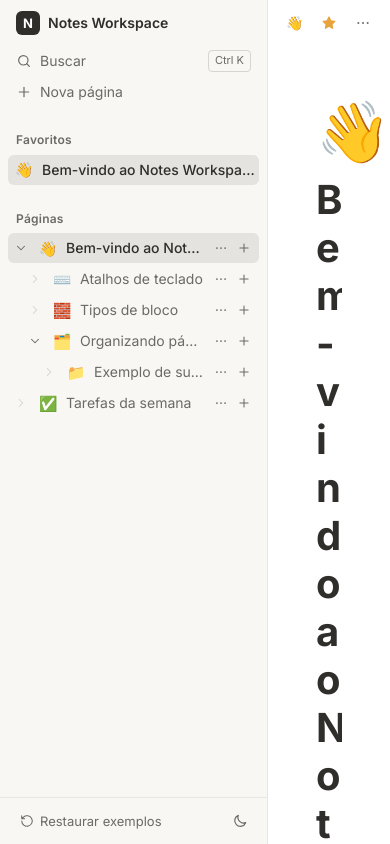
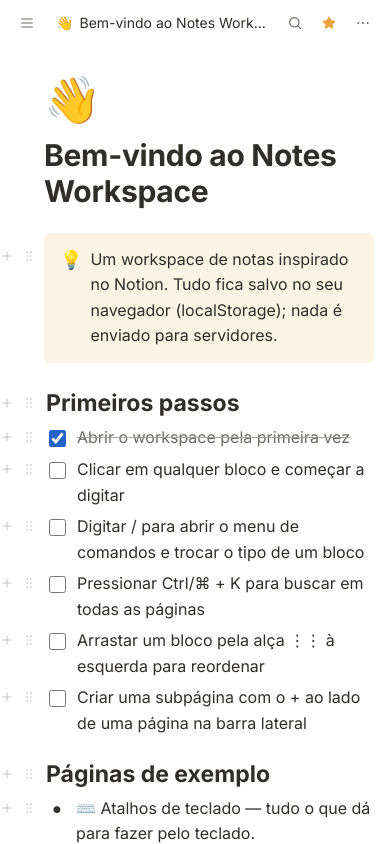
Before and after one commit to BrunoICosta/react-notes-workspace, a React (Vite) app: page / in a window 390 px wide. Built offline with nearby package versions, Linux system fonts and the light colour scheme.

Commit message:
feat(layout): sidebar becomes a drawer on small screens
Below 768px the sidebar slides in over a backdrop. The rest of the app is
made inert while it is open, focus moves to the close button and returns to
the menu button, and picking a page closes it.

```diff
--- a/src/features/editor/PageView.module.css
+++ b/src/features/editor/PageView.module.css
@@ -52,3 +52,18 @@
 .title:focus-visible {
   outline: none;
 }
+
+@media (max-width: 768px) {
+  /* Extra left padding keeps the block drag handles on screen. */
+  .page {
+    padding: var(--space-5) var(--space-4) 40vh 44px;
+  }
+
+  .icon {
+    font-size: 46px;
+  }
+
+  .title {
+    font-size: 30px;
+  }
+}
--- a/src/features/layout/AppLayout.module.css
+++ b/src/features/layout/AppLayout.module.css
@@ -33,3 +33,17 @@
 .skipLink:focus {
   transform: none;
 }
+
+.backdrop {
+  position: fixed;
+  inset: 0;
+  z-index: calc(var(--z-drawer) - 1);
+  background: var(--color-overlay);
+  animation: backdrop-in var(--duration-base) ease;
+}
+
+@keyframes backdrop-in {
+  from {
+    opacity: 0;
+  }
+}
--- a/src/features/layout/AppLayout.tsx
+++ b/src/features/layout/AppLayout.tsx
@@ -1,4 +1,6 @@
+import { useCallback, useEffect, useRef } from 'react';
 import { useHotkey } from '../../shared/hooks/useHotkey';
+import { useMediaQuery } from '../../shared/hooks/useMediaQuery';
 import { PageView } from '../editor/PageView';
 import { QuickSearch } from '../search/QuickSearch';
 import { DeletePageDialog } from '../sidebar/DeletePageDialog';
@@ -9,21 +11,41 @@ import { Topbar } from './Topbar';
 import { useUiStore } from './uiStore';
 import styles from './AppLayout.module.css';
 
+const MOBILE_QUERY = '(max-width: 768px)';
+
 export function AppLayout() {
   const activePage = useActivePage();
+  const isMobile = useMediaQuery(MOBILE_QUERY);
   const pendingDeletePageId = useUiStore((state) => state.pendingDeletePageId);
   const cancelDeletePage = useUiStore((state) => state.cancelDeletePage);
   const toggleSearch = useUiStore((state) => state.toggleSearch);
+  const sidebarOpen = useUiStore((state) => state.sidebarOpen);
+  const closeSidebar = useUiStore((state) => state.closeSidebar);
+  const menuButtonRef = useRef<HTMLButtonElement>(null);
   useHotkey('k', toggleSearch, { mod: true });
+
+  const drawerOpen = isMobile && sidebarOpen;
+
+  const closeDrawer = useCallback(() => {
+    closeSidebar();
+    menuButtonRef.current?.focus();
+  }, [closeSidebar]);
+
+  // Navigating to another page (or creating one) closes the drawer on mobile.
+  const activePageId = activePage?.id;
+  useEffect(() => {
+    closeSidebar();
+  }, [activePageId, closeSidebar]);
 
   return (
     <div className={styles.layout}>
       <a className={styles.skipLink} href="#main-content">
         Pular para o conteúdo
       </a>
-      <Sidebar />
-      <div className={styles.main}>
-        <Topbar page={activePage} />
+      <Sidebar mobile={isMobile} open={drawerOpen} onClose={closeDrawer} />
+      {drawerOpen && <div className={styles.backdrop} onClick={closeDrawer} aria-hidden="true" />}
+      <div className={styles.main} inert={drawerOpen}>
+        <Topbar page={activePage} showMenuButton={isMobile} menuButtonRef={menuButtonRef} />
         <main id="main-content" className={styles.content} tabIndex={-1}>
           {activePage ? <PageView key={activePage.id} page={activePage} /> : <EmptyWorkspace />}
         </main>
--- a/src/features/layout/Topbar.tsx
+++ b/src/features/layout/Topbar.tsx
@@ -1,13 +1,18 @@
+import type { RefObject } from 'react';
 import { DropdownMenu } from '../../shared/ui/DropdownMenu';
 import { Icon } from '../../shared/ui/Icon';
 import type { Page } from '../workspace/model/types';
 import { useWorkspaceStore } from '../workspace/store/workspaceStore';
+import { SIDEBAR_ID } from './uiStore';
 import { Breadcrumbs } from './Breadcrumbs';
 import { useUiStore } from './uiStore';
 import styles from './Topbar.module.css';
 
 interface TopbarProps {
   page: Page | null;
+  /** Small screens: shows the button that opens the sidebar drawer. */
+  showMenuButton?: boolean;
+  menuButtonRef?: RefObject<HTMLButtonElement | null>;
 }
 
 const editedFormatter = new Intl.DateTimeFormat('pt-BR', {
@@ -17,16 +22,42 @@ const editedFormatter = new Intl.DateTimeFormat('pt-BR', {
   minute: '2-digit',
 });
 
-export function Topbar({ page }: TopbarProps) {
+export function Topbar({ page, showMenuButton = false, menuButtonRef }: TopbarProps) {
   const toggleFavorite = useWorkspaceStore((state) => state.toggleFavorite);
   const createPage = useWorkspaceStore((state) => state.createPage);
   const requestDeletePage = useUiStore((state) => state.requestDeletePage);
+  const sidebarOpen = useUiStore((state) => state.sidebarOpen);
+  const openSidebar = useUiStore((state) => state.openSidebar);
+  const openSearch = useUiStore((state) => state.openSearch);
 
   return (
     <header className={styles.topbar}>
+      {showMenuButton && (
+        <button
+          ref={menuButtonRef}
+          type="button"
+          className={styles.iconButton}
+          onClick={openSidebar}
+          aria-label="Abrir barra lateral"
+          aria-controls={SIDEBAR_ID}
+          aria-expanded={sidebarOpen}
+        >
+          <Icon name="menu" />
+        </button>
+      )}
       <div className={styles.current}>{page && <Breadcrumbs page={page} />}</div>
       {page && (
         <div className={styles.actions}>
+          {showMenuButton && (
+            <button
+              type="button"
+              className={styles.iconButton}
+              onClick={openSearch}
+              aria-label="Buscar"
+            >
+              <Icon name="search" />
+            </button>
+          )}
           <span className={styles.edited}>
             Editado em{' '}
             <time dateTime={new Date(page.updatedAt).toISOString()}>
--- a/src/features/layout/uiStore.ts
+++ b/src/features/layout/uiStore.ts
@@ -4,19 +4,29 @@ import { create } from 'zustand';
 interface UiState {
   pendingDeletePageId: string | null;
   searchOpen: boolean;
+  /** Only meaningful on small screens, where the sidebar is a drawer. */
+  sidebarOpen: boolean;
   requestDeletePage: (id: string) => void;
   cancelDeletePage: () => void;
   openSearch: () => void;
   closeSearch: () => void;
   toggleSearch: () => void;
+  openSidebar: () => void;
+  closeSidebar: () => void;
 }
 
 export const useUiStore = create<UiState>()((set) => ({
   pendingDeletePageId: null,
   searchOpen: false,
+  sidebarOpen: false,
   requestDeletePage: (id) => set({ pendingDeletePageId: id }),
   cancelDeletePage: () => set({ pendingDeletePageId: null }),
-  openSearch: () => set({ searchOpen: true }),
+  openSearch: () => set({ searchOpen: true, sidebarOpen: false }),
   closeSearch: () => set({ searchOpen: false }),
-  toggleSearch: () => set((state) => ({ searchOpen: !state.searchOpen })),
+  toggleSearch: () => set((state) => ({ searchOpen: !state.searchOpen, sidebarOpen: false })),
+  openSidebar: () => set({ sidebarOpen: true }),
+  closeSidebar: () => set({ sidebarOpen: false }),
 }));
+
+/** DOM id of the sidebar, referenced by the drawer toggle's aria-controls. */
+export const SIDEBAR_ID = 'app-sidebar';
--- a/src/features/sidebar/Sidebar.module.css
+++ b/src/features/sidebar/Sidebar.module.css
@@ -124,3 +124,46 @@
   background: var(--color-bg-hover);
   color: var(--color-text);
 }
+
+.closeButton {
+  display: inline-grid;
+  place-items: center;
+  width: 30px;
+  height: 30px;
+  padding: 0;
+  border: 0;
+  border-radius: var(--radius-md);
+  background: transparent;
+  color: var(--color-text-muted);
+}
+
+.closeButton:hover {
+  background: var(--color-bg-hover);
+  color: var(--color-text);
+}
+
+/* Off-canvas drawer on small screens. */
+.sidebar[data-mobile] {
+  position: fixed;
+  inset: 0 auto 0 0;
+  z-index: var(--z-drawer);
+  width: min(86vw, 300px);
+  transform: translateX(-100%);
+  visibility: hidden;
+  transition:
+    transform var(--duration-base) var(--ease-out),
+    visibility 0s linear var(--duration-base);
+}
+
+.sidebar[data-mobile][data-open] {
+  transform: none;
+  visibility: visible;
+  box-shadow: var(--shadow-drawer);
+  transition: transform var(--duration-base) var(--ease-out);
+}
+
+@media (hover: none) {
+  .kbd {
+    display: none;
+  }
+}
--- a/src/features/sidebar/Sidebar.tsx
+++ b/src/features/sidebar/Sidebar.tsx
@@ -1,24 +1,59 @@
+import { useEffect, useRef } from 'react';
 import { MOD_KEY_LABEL } from '../../shared/hooks/useHotkey';
 import { Icon } from '../../shared/ui/Icon';
 import { ThemeToggle } from '../../shared/ui/ThemeToggle';
-import { useUiStore } from '../layout/uiStore';
+import { SIDEBAR_ID, useUiStore } from '../layout/uiStore';
 import { useWorkspaceStore } from '../workspace/store/workspaceStore';
 import { FavoritesList } from './FavoritesList';
 import { PageTree } from './PageTree';
 import { ResetWorkspaceButton } from './ResetWorkspaceButton';
 import styles from './Sidebar.module.css';
 
-export function Sidebar() {
+interface SidebarProps {
+  /** On small screens the sidebar is an off-canvas drawer. */
+  mobile?: boolean;
+  open?: boolean;
+  onClose?: () => void;
+}
+
+export function Sidebar({ mobile = false, open = false, onClose }: SidebarProps) {
   const createPage = useWorkspaceStore((state) => state.createPage);
   const openSearch = useUiStore((state) => state.openSearch);
+  const closeButtonRef = useRef<HTMLButtonElement>(null);
+  const hidden = mobile && !open;
+
+  useEffect(() => {
+    if (mobile && open) closeButtonRef.current?.focus();
+  }, [mobile, open]);
 
   return (
-    <aside className={styles.sidebar} aria-label="Barra lateral">
+    <aside
+      id={SIDEBAR_ID}
+      className={styles.sidebar}
+      aria-label="Barra lateral"
+      data-mobile={mobile || undefined}
+      data-open={open || undefined}
+      inert={hidden}
+      onKeyDown={(event) => {
+        if (mobile && event.key === 'Escape' && !event.defaultPrevented) onClose?.();
+      }}
+    >
       <header className={styles.header}>
         <span className={styles.logo} aria-hidden="true">
           N
         </span>
         <span className={styles.workspaceName}>Notes Workspace</span>
+        {mobile && (
+          <button
+            ref={closeButtonRef}
+            type="button"
+            className={styles.closeButton}
+            onClick={onClose}
+            aria-label="Fechar barra lateral"
+          >
+            <Icon name="close" />
+          </button>
+        )}
       </header>
 
       <div className={styles.quickActions}>
--- /dev/null
+++ b/src/shared/hooks/useMediaQuery.ts
@@ -0,0 +1,15 @@
+import { useSyncExternalStore } from 'react';
+
+/** Subscribes to a CSS media query, e.g. `useMediaQuery('(max-width: 768px)')`. */
+export function useMediaQuery(query: string): boolean {
+  return useSyncExternalStore(
+    (onChange) => {
+      if (typeof window.matchMedia !== 'function') return () => {};
+      const media = window.matchMedia(query);
+      media.addEventListener('change', onChange);
+      return () => media.removeEventListener('change', onChange);
+    },
+    () => typeof window.matchMedia === 'function' && window.matchMedia(query).matches,
+    () => false,
+  );
+}
```
